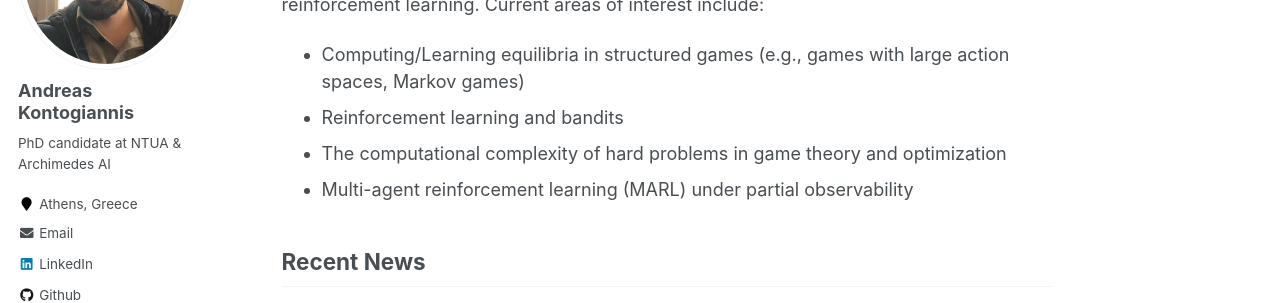
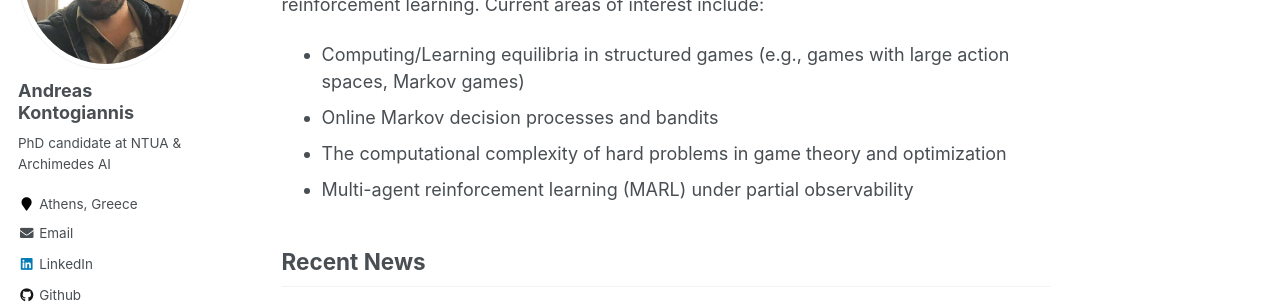
Before and after one commit to ddaedalus/ddaedalus.github.io, a Jekyll site: the page built from _pages/about.md, in a window 1280 px wide and 900 px high, scrolled down 577 px. Shown: the part 153-456 px from the top of the window. Built offline with Jekyll 4.4.1, drawn with Linux system fonts in a browser that asks for light colours.

Commit message:
Update about.md

```diff
--- a/_pages/about.md
+++ b/_pages/about.md
@@ -18,7 +18,7 @@ Here are my [Google Scholar](https://scholar.google.nl/citations?hl=en&user=nBFs
 
 In general, I am interested in the intersection of game theory, online learning and reinforcement learning. Current areas of interest include:
 * Computing/Learning equilibria in structured games (e.g., games with large action spaces, Markov games)
-* Reinforcement learning and bandits
+* Online Markov decision processes and bandits
 * The computational complexity of hard problems in game theory and optimization
 * Multi-agent reinforcement learning (MARL) under partial observability
 
```
